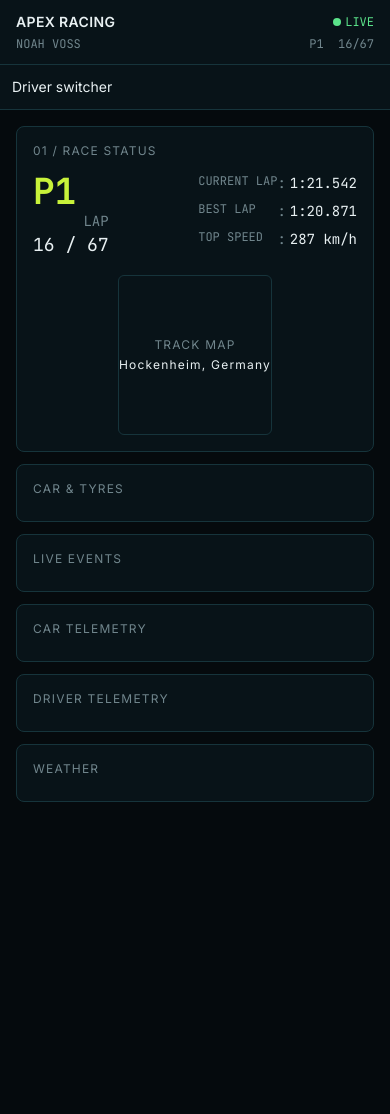
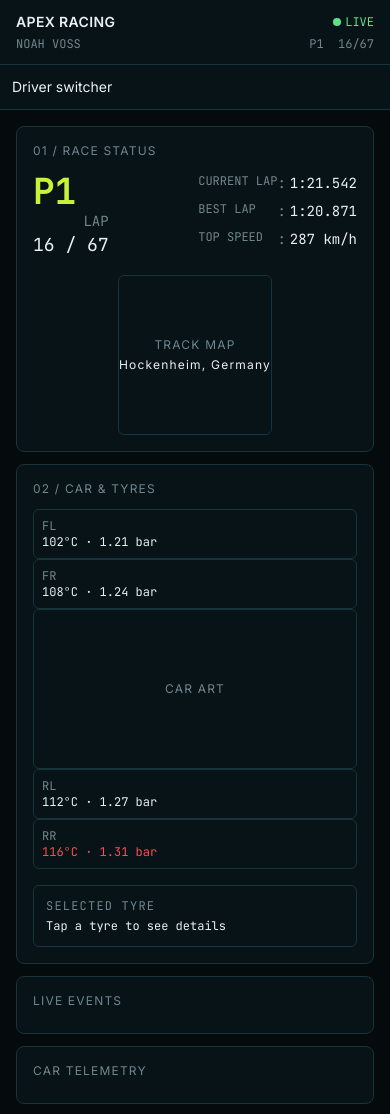
Before and after one commit to Debasree97/Apex-Race-Control, a React (Vite) app: page / in a window 390 px wide. Shown: the top 1114 px of the page. Before the commit the page ends 844 px from the top, so only its background shows below. Built offline with nearby package versions, Linux system fonts and the light colour scheme.

Commit message:
car tyres responsive mockup

```diff
--- a/src/components/car/CarTyresPanel.tsx
+++ b/src/components/car/CarTyresPanel.tsx
@@ -1,10 +1,38 @@
-// car/CarTyresPanel.tsx
 export function CarTyresPanel() {
   return (
-    <section className="bg-surface border border-border rounded-lg p-4">
-      <h2 className="text-xs text-text-secondary uppercase tracking-widest mb-2">
-        Car & tyres
+    <section className="bg-surface border border-border rounded-lg p-4 md:col-span-2">
+      <h2 className="text-xs text-text-secondary uppercase tracking-widest mb-3">
+        02 / Car & tyres
       </h2>
+
+      <div className="tyre-grid">
+        <div className="[grid-area:fl] border border-border rounded-md p-2 font-mono text-xs">
+          <p className="text-text-secondary">FL</p>
+          <p className="text-text-primary">102°C · 1.21 bar</p>
+        </div>
+        <div className="[grid-area:fr] border border-border rounded-md p-2 font-mono text-xs">
+          <p className="text-text-secondary">FR</p>
+          <p className="text-text-primary">108°C · 1.24 bar</p>
+        </div>
+        <div className="[grid-area:car] border border-border rounded-md h-40 md:h-56 flex items-center justify-center text-text-secondary text-xs uppercase tracking-widest">
+          Car art
+        </div>
+        <div className="[grid-area:rl] border border-border rounded-md p-2 font-mono text-xs">
+          <p className="text-text-secondary">RL</p>
+          <p className="text-text-primary">112°C · 1.27 bar</p>
+        </div>
+        <div className="[grid-area:rr] border border-border rounded-md p-2 font-mono text-xs">
+          <p className="text-text-secondary">RR</p>
+          <p className="text-critical">116°C · 1.31 bar</p>
+        </div>
+      </div>
+
+      <div className="mt-4 border border-border rounded-md p-3 font-mono text-xs">
+        <p className="text-text-secondary uppercase tracking-widest mb-1">
+          Selected tyre
+        </p>
+        <p className="text-text-primary">Tap a tyre to see details</p>
+      </div>
     </section>
   );
 }
```
